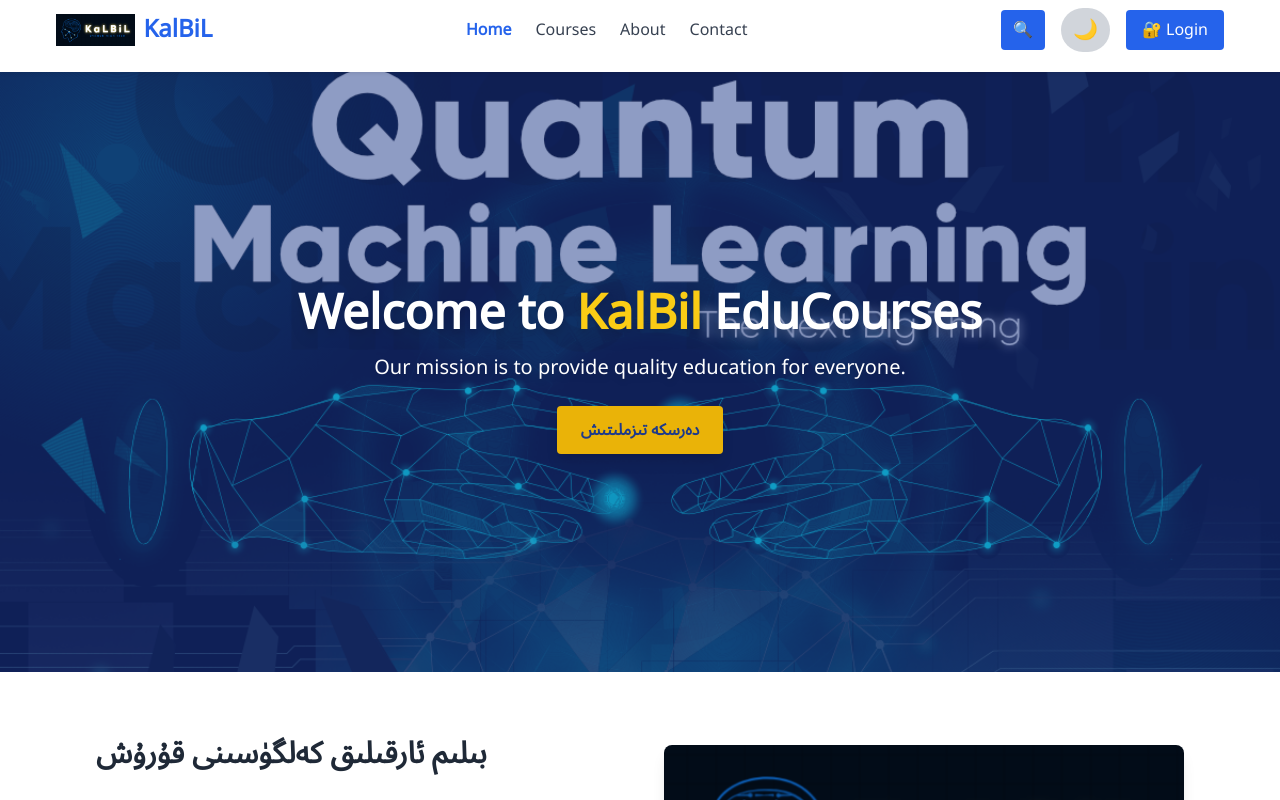
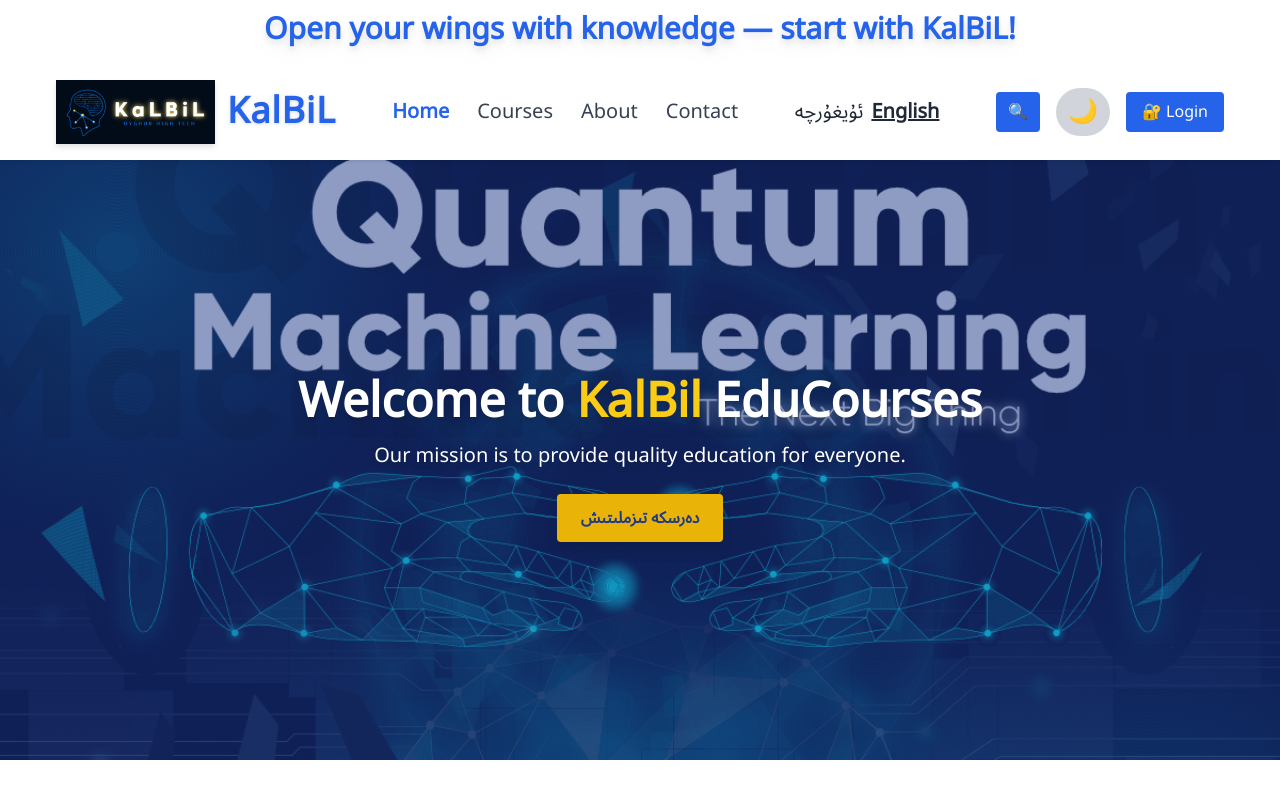
Before and after one commit to Uydeveloper/kalbil-website, a React (Create React App) app: page / in a window 1280 px wide. Shown: the top 800 px of the page. Built offline with nearby package versions, Linux system fonts and the light colour scheme.

Commit message:
Update some section

```diff
--- a/src/App.js
+++ b/src/App.js
@@ -38,11 +38,14 @@
 import JoinClass from "./components/JoinClass";
 import LectureDetail from "./components/LectureDetail";
 import StudentDetail from "./components/StudentDetail";
+import { LanguageProvider } from "./context/LanguageContext";
 
 function App() {
   const [showLogin, setShowLogin] = useState(false);
 
   return (
+    <LanguageProvider>
+
     <UserProvider>
       <Router>
         <ToastContainer />
@@ -101,6 +104,7 @@
         <Footer />
       </Router>
     </UserProvider>
+    </LanguageProvider>
   );
 }
 
--- a/src/components/Navbar.jsx
+++ b/src/components/Navbar.jsx
@@ -10,7 +10,11 @@
 
 import { motion, useAnimation } from "framer-motion";
 
+import { useLang } from "../context/LanguageContext";
+import { t } from "../data/translations";
+
 export default function Navbar() {
+  const { lang, setLang } = useLang();
   const { darkMode, toggleTheme } = useTheme();
   const { user } = useContext(UserContext);
 
@@ -24,6 +28,32 @@
   const location = useLocation();
   const navigate = useNavigate();
   const controls = useAnimation();
+
+  // ✅ ئالدىدا phrases نى ئېلان قىلىمىز
+  const phrases = lang === "ug"
+    ? [
+        "بىلىم بىلەن قانىتىڭىزنى ئېچىڭ،  بىللە باشلاڭ — KalBiL",
+        "ئۆگىنىشچىلەرگە كۈچ، جەمئىيەتكە نۇر — KalBiL  ",
+        "ئۇيغۇر تىلىدا، تېخمۇ كۈچلۈك روھ بىلەن بىلىمگە يول  — KalBiL",
+        " كەلگۈسىڭىز  ئۈچۈن بۈگۈن باشلاڭ",
+        "بىزنى قوللىشىڭىزنى ئۈمىد قىلىمىز — بىرىكتە بىلىم تېخىمۇ كۈچلۈك، يوقالماس بولايلى!"
+      ]
+    : [
+        "Open your wings with knowledge — start with KalBiL!",
+        "KalBiL — Empowering learners, inspiring communities.",
+        "KalBiL — Knowledge in Uyghur, pride in spirit.",
+        "KalBiL — Begin today, build tomorrow!",
+        "We hope for your support — together, knowledge becomes stronger and everlasting!"
+      ];
+
+  const [phraseIndex, setPhraseIndex] = useState(0);
+
+  useEffect(() => {
+    const timer = setInterval(() => {
+      setPhraseIndex((prev) => (prev + 1) % phrases.length);
+    }, 4000);
+    return () => clearInterval(timer);
+  }, [phrases]);
 
   useEffect(() => {
     const handleScroll = () => {
@@ -41,7 +71,7 @@
     return () => window.removeEventListener("scroll", handleScroll);
   }, [controls]);
 
-  // ✅ ئىزدەش فۇنكسىيەسى (دەرس ياكى ئوقۇتقۇچى)
+  // ✅ ئىزدەش
   const handleSearch = (e) => {
     e.preventDefault();
     const match = topics.find((t) => {
@@ -70,10 +100,16 @@
         boxShadow: "0 1px 4px rgba(0,0,0,0.1)",
         backdropFilter: "blur(0px)",
       }}
-      className={`sticky top-0 z-50  px-6 transition-all duration-300 ${
+      className={`sticky relative top-0 z-50 py-20 px-6 transition-all duration-300 ${
         darkMode ? "bg-gray-900 text-white" : "bg-white text-gray-800"
       }`}
     >
+      {/* ✅ Frases Uyghur / English */}
+      <h1 className="absolute w-full top-3 left-1/2 transform -translate-x-1/2 text-center
+text-xl md:text-3xl font-bold  dark:text-yellow-400 text-blue-600 drop-shadow-lg transition-opacity duration-500 ease-in-out">
+  {phrases[phraseIndex]}
+</h1>
+
       {/* Login Modal */}
       {showLogin && (
         <>
@@ -93,19 +129,18 @@
       {/* User List Modal */}
       {showUserList && <UserListModal onClose={() => setShowUserList(false)} />}
 
-      <div className="max-w-7xl mx-auto flex items-center justify-between py-2 px-4 md:px-6 lg:px-8">
+      <div className="max-w-8xl mx-auto flex items-center justify-between py-0 px-4 md:px-6 lg:px-8">
         {/* Logo */}
-        <Link to="/" className="flex items-center gap-2 hover:opacity-90">
+        <Link to="/" className="flex mb-0 items-center gap-3 hover:opacity-90">
   <img
     src={`${process.env.PUBLIC_URL}/images/image05.png`}
-
     alt="KalBiL Logo"
-            className="h-8 w-13 object-contain"
+    className="h-14 md:h-16 w-auto object-contain drop-shadow-md"
   />
   <span
-            className={`font-bold transition-all duration-300 ${
-              scrolled ? "text-xl" : "text-2xl"
-            } text-blue-600 dark:text-blue-400`}
+    className={`font-extrabold tracking-wide transition-all duration-300 ${
+      scrolled ? "text-3xl" : "text-4xl"
+    } text-blue-600 dark:text-blue-400 drop-shadow`}
   >
     KalBiL
   </span>
@@ -114,47 +149,25 @@
         {/* Hamburger */}
         <button
           onClick={() => setMenuOpen(!menuOpen)}
-          className="md:hidden text-2xl text-gray-700 dark:text-white"
+          className="md:hidden text-3xl text-gray-700 dark:text-white"
         >
           {menuOpen ? "✖️" : "☰"}
         </button>
 
         {/* Desktop Navigation */}
-        <div className="hidden md:flex space-x-6 font-medium">
-          <Link
-            to="/"
-            className={
-              isActive("/") ? "text-blue-600 font-bold" : "text-gray-700 dark:text-gray-200 hover:text-blue-500"
-            }
-          >
-            Home
+        <div className="hidden md:flex text-xl space-x-7 font-medium">
+          <Link to="/" className={isActive("/") ? "text-blue-600 font-bold" : "text-gray-700 dark:text-gray-200 hover:text-blue-500"}>
+            {t.home[lang]}
           </Link>
-          <Link
-            to="/courses"
-            className={
-              isActive("/courses") ? "text-blue-600 font-bold" : "text-gray-700 dark:text-gray-200 hover:text-blue-500"
-            }
-          >
-            Courses
+          <Link to="/courses" className={isActive("/courses") ? "text-blue-600 font-bold" : "text-gray-700 dark:text-gray-200 hover:text-blue-500"}>
+            {t.courses[lang]}
           </Link>
-          <Link
-            to="/about"
-            className={
-              isActive("/about") ? "text-blue-600 font-bold" : "text-gray-700 dark:text-gray-200 hover:text-blue-500"
-            }
-          >
-            About
+          <Link to="/about" className={isActive("/about") ? "text-blue-600 font-bold" : "text-gray-700 dark:text-gray-200 hover:text-blue-500"}>
+            {t.about[lang]}
           </Link>
-          <Link
-            to="/contact"
-            className={
-              isActive("/contact") ? "text-blue-600 font-bold" : "text-gray-700 dark:text-gray-200 hover:text-blue-500"
-            }
-          >
-            Contact
+          <Link to="/contact" className={isActive("/contact") ? "text-blue-600 font-bold" : "text-gray-700 dark:text-gray-200 hover:text-blue-500"}>
+            {t.contact[lang]}
           </Link>
-
-
 
           {user && (
             <Link
@@ -163,7 +176,7 @@
                 isActive("/students") ? "text-blue-600 font-bold" : "text-gray-700 dark:text-gray-200 hover:text-blue-500"
               }
             >
-              Students
+             {t.student[lang]}
             </Link>
           )}
 
@@ -175,11 +188,16 @@
                 isActive("/my-courses") ? "text-blue-600 font-bold" : "text-gray-700 dark:text-gray-200 hover:text-blue-500"
               }
             >
-              My Courses
+             {t.mycourses[lang]}
             </Link>
           )}
         </div>
 
+        {/* Language Switcher */}
+        <div className="flex gap-2 text-xl">
+          <button onClick={() => setLang("ug")} className={lang === "ug" ? "text-blue-600 font-bold underline" : ""}>ئۇيغۇرچە</button>
+          <button onClick={() => setLang("en")} className={lang === "en" ? "font-bold underline" : ""}>English</button>
+        </div>
 
         {/* Actions */}
         <div className="flex items-center space-x-4">
@@ -192,13 +210,12 @@
 
           <button
             onClick={toggleTheme}
-            className="text-xl px-3 py-2 rounded-full bg-gray-300 dark:bg-gray-700 hover:bg-gray-400 dark:hover:bg-gray-600"
+            className="text-2xl px-3 py-2 rounded-full bg-gray-300 dark:bg-gray-700 hover:bg-gray-400 dark:hover:bg-gray-600"
             title="Toggle Dark Mode"
           >
             {darkMode ? "☀️" : "🌙"}
           </button>
 
-          {/* Profile/Login */}
           <div className="relative flex flex-col items-end">
             {!user ? (
               <button
@@ -221,25 +238,6 @@
           <Link to="/courses" className="block px-4 py-2 border-b hover:bg-gray-100 dark:hover:bg-gray-700">Courses</Link>
           <Link to="/about" className="block px-4 py-2 border-b hover:bg-gray-100 dark:hover:bg-gray-700">About</Link>
           <Link to="/contact" className="block px-4 py-2 hover:bg-gray-100 dark:hover:bg-gray-700">Contact</Link>
-          {user && (
-            <Link to="/my-courses" className="block px-4 py-2 hover:bg-gray-100 dark:hover:bg-gray-700">📚 My Courses</Link>
-          )}
-          {!user && (
-            <>
-              <button onClick={() => setShowLogin(true)} className="block w-full text-left px-4 py-2 hover:bg-gray-100 dark:hover:bg-gray-700">كىرىش</button>
-              <Link to="/register" className="block px-4 py-2 hover:bg-gray-100 dark:hover:bg-gray-700">تىزىملىتىش</Link>
-            </>
-          )}
-        </div>
-      )}
-
-      {/* Admin Footer Actions */}
-      {user?.role === "admin" && (
-        <div className="w-full flex justify-center mt-3.5">
-          <div className="flex gap-3 px-3 py-2 bg-gray-100 dark:bg-gray-800 rounded-lg shadow text-center">
-            <Link to="/messages" className="text-blue-600 hover:underline font-medium">🧾 ئۇچۇر</Link>
-            <button onClick={() => setShowUserList(true)} className="text-blue-600 hover:underline font-medium">👥 Users</button>
-          </div>
         </div>
       )}
 
--- a/src/data/translations.js
+++ b/src/data/translations.js
@@ -1,8 +1,11 @@
 export const t = {
   home: { ug: "باش بەت", en: "Home" },
   courses: { ug: "دەرسلەر", en: "Courses" },
-  about: { ug: "KalBiL ھەققىدە", en: "About" },
+  about: { ug: " ھەققىدە KalBiL ", en: "About" },
   contact: { ug: "ئالاقىلىشىڭ", en: "Contact" },
+  student: { ug: "ئوقۇغۇچىلار", en: "Students" },
+  mycourses: { ug: "مىنىڭ دەرسلىرم", en: "My Courses" },
+
   viewDetails: { ug: "تەپسىلاتى كۆرۈش", en: "View Details" },
   welcome: {
     ug: "KalBiL — بىلىم بىلەن قانىتىمىز، روھ بىلەن كەلگۈسىمىز",
```
Also changed, not shown: src/pages/About.jsx (+132 -29 lines). Lines whose indentation alone changed are shown as unchanged.
